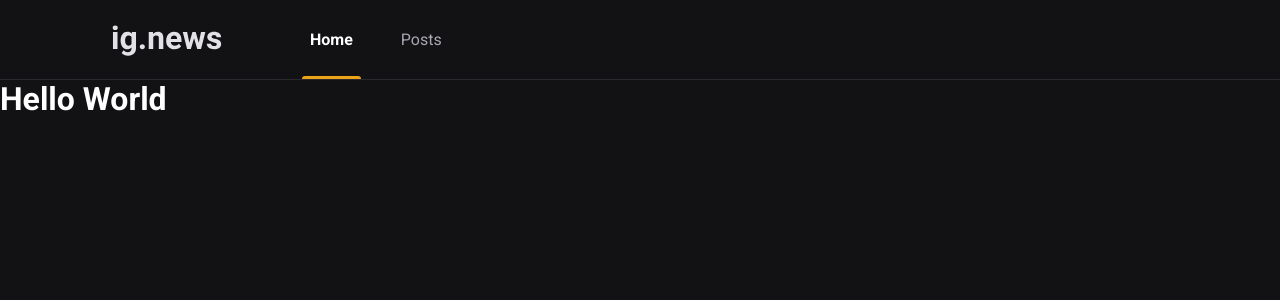
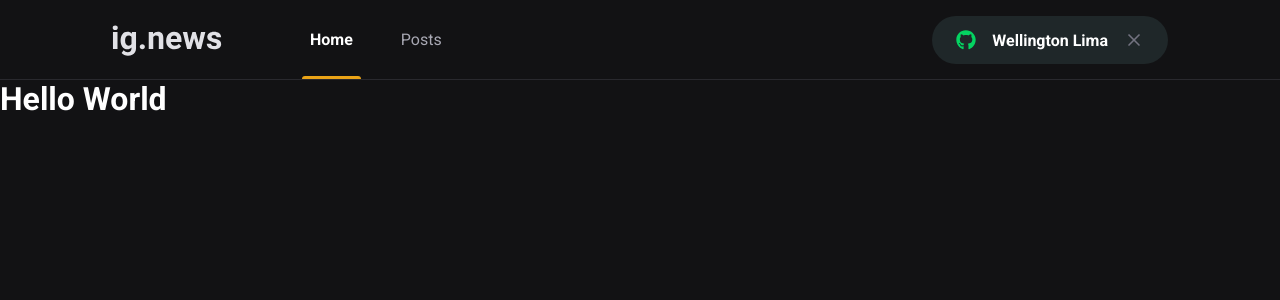
Before and after one commit to wellingtondw/ignews, a Next.js app: page / in a window 1280 px wide. Shown: the top 300 px of the page. Built offline with nearby package versions, Linux system fonts and the light colour scheme.

Commit message:
create sign in button

```diff
--- a/package.json
+++ b/package.json
@@ -11,6 +11,7 @@
     "next": "10.0.9",
     "react": "17.0.1",
     "react-dom": "17.0.1",
+    "react-icons": "^4.2.0",
     "sass": "^1.32.8"
   },
   "devDependencies": {
--- a/src/components/Header/index.tsx
+++ b/src/components/Header/index.tsx
@@ -1,3 +1,4 @@
+import { SignInButton } from '../SignInButton'
 import styles from './styles.module.scss'
 
 export function Header() {
@@ -9,6 +10,8 @@
           <a href="" className={styles.active}>Home</a>
           <a href="">Posts</a>
         </nav>
+
+        <SignInButton />
       </div>
     </header>
   )
--- a/src/components/Header/styles.module.scss
+++ b/src/components/Header/styles.module.scss
@@ -52,6 +52,7 @@
     }
   }
 
-
-
+  button {
+    margin-left: auto;
+  }
 }
--- /dev/null
+++ b/src/components/SignInButton/index.tsx
@@ -0,0 +1,21 @@
+import { FaGithub } from 'react-icons/fa'
+import { FiX } from 'react-icons/fi'
+
+import styles from './styles.module.scss'
+
+export function SignInButton() {
+  const isUserLoggedIn = true
+
+  return isUserLoggedIn ? (
+    <button type='button' className={styles.signInButton}>
+      <FaGithub color='#04d361'/>
+      Wellington Lima
+      <FiX color='#737380' className={styles.closeIcon}/>
+    </button>
+  ) : (
+    <button type='button' className={styles.signInButton}>
+      <FaGithub color='#eba417'/>
+      Sign in with Github
+    </button>
+  )
+}
--- /dev/null
+++ b/src/components/SignInButton/styles.module.scss
@@ -0,0 +1,32 @@
+.signInButton {
+  height: 3rem;
+  border-radius: 3rem;
+  background: var(--gray-850);
+  border: 0;
+  padding: 0 1.5rem;
+
+  display: flex;
+  align-items: center;
+  justify-content: center;
+
+  color: var(--white);
+  font-weight: bold;
+  transition: filter 0.2s;
+
+  svg {
+    width: 20px;
+    height: 20px;
+
+    &:first-child {
+      margin-right: 1rem;
+    }
+
+    &.closeIcon {
+      margin-left: 1rem;
+    }
+  }
+
+  &:hover {
+    filter: brightness(0.8);
+  }
+}
--- a/src/styles/global.scss
+++ b/src/styles/global.scss
@@ -10,6 +10,7 @@
   --gray-100: #e1e1e6;
   --gray-300: #a8a8b3;
   --gray-800: #29292e;
+  --gray-850: #1f2729;
   --gray-900: #121214;
 
   --cyan-500: #61dafb;
```
Also changed, not shown: 1 other file (tests, documents, lock files or other folders).
